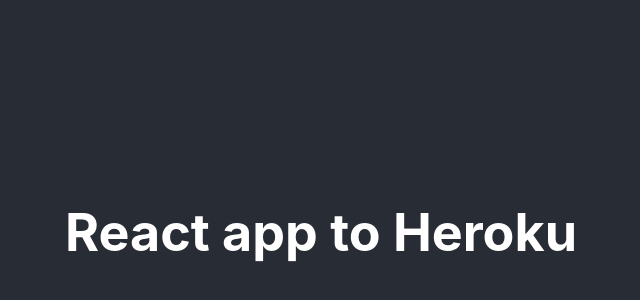
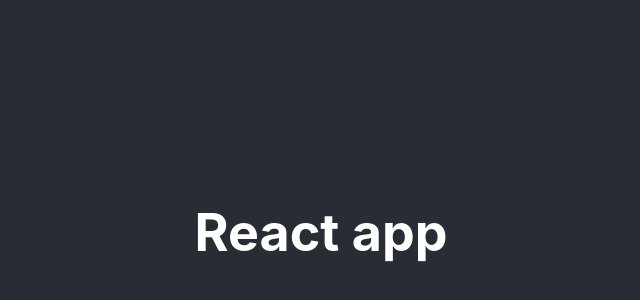
Before and after one commit to ShuraimHassan/react-app-heroku, a React (Create React App) app: page / in a window 1280 px wide. Shown: the part 168-468 px from the top of the page, without its empty margins (319-959 px from the left). Built offline with nearby package versions, Linux system fonts and the light colour scheme.

Commit message:
make it better

```diff
--- a/src/App.js
+++ b/src/App.js
@@ -5,7 +5,7 @@
   return (
     <div className="App">
       <header className="App-header">
-        <h1>React app to Heroku</h1>
+        <h1>React app</h1>
       </header>
     </div>
   );
```
